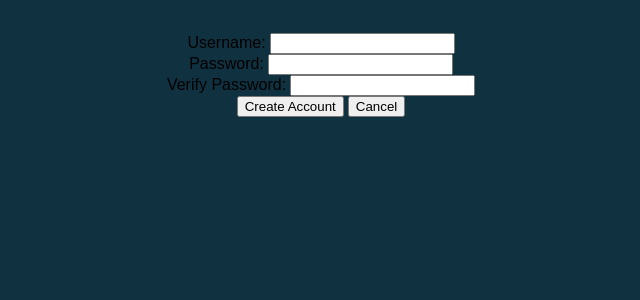
After one commit to breydonb/breydonb, a PHP site: page /createAccount.php in a window 1280 px wide. The commit adds this page. Shown: the top 300 px of the page, without its empty margins (319-959 px from the left). Run offline with PHP 8.4, Linux system fonts and the light colour scheme; some web fonts are replaced.

Commit message:
Pushing createAccount.php and updated css file

```diff
--- /dev/null
+++ b/parklandProject/createAccount.php
@@ -0,0 +1,60 @@
+<!doctype html>
+<html>
+<head>
+<meta charset="utf-8">
+<title>Create Account</title>
+<link href="style.css" rel="stylesheet" type="text/css">
+<?php
+
+function databaseConnection(){
+
+	$user = "bbrennan9";
+	$password = "bbrennan9";
+	$database= "bbrennan9";
+
+	$conn = mysqli_connect("localhost",$user,$password,$database);
+	if (mysqli_connect_errno()) {
+        die("<b>Failed to connect to MySQL: " . mysqli_connect_error() . "</b>");
+    }
+
+    return $conn;
+
+	if (isset($_POST['selection'])) // form loaded itself
+	{
+
+    if ($_POST['selection'] == "Create Account") // insert new record chosen
+    {
+        // store the record (next slide)
+        header("Location: welcome.php");
+    }
+    if ($_POST['selection'] == "Cancel") // insert new record chosen
+    {
+        header("Location: welcome.php");
+    }
+	}
+
+
+}
+
+
+?>
+</head>
+
+<body>
+	<div class="login-menu">
+		<form method="POST">
+			<label>Username:</label>
+			<input type="text" name="Username">
+			<br>
+			<label>Password:</label>
+			<input type="password" id="passwd">
+			<br>
+			<label>Verify Password:</label>
+			<input type="password" id="verifyPasswd">
+			<br>
+			<input type="submit" value="Create Account">
+			<input type="submit" value="Cancel">
+		</form>
+	</div>
+</body>
+</html>
--- a/parklandProject/style.css
+++ b/parklandProject/style.css
@@ -5,6 +5,27 @@ body,html{
 	background-color: #103140;
 
 }
+
+form{
+
+	text-align: center;
+	padding: 25px;
+}
+
+.login-box{
+
+	background-color: white;
+	height: 350px;
+	width: 550px;
+	border-radius: 20px;
+	border-color: black;
+
+
+	padding: 15px;
+
+
+}
+
 
 .container{
 
@@ -51,6 +72,12 @@ p{
 	font-weight: 100;
 	font-size: 14pt;
 
+}
 
+label{
+
+	font-family: upgrade, sans-serif;
+	font-weight: 400;
+	font-style: normal;
 
 }
```
